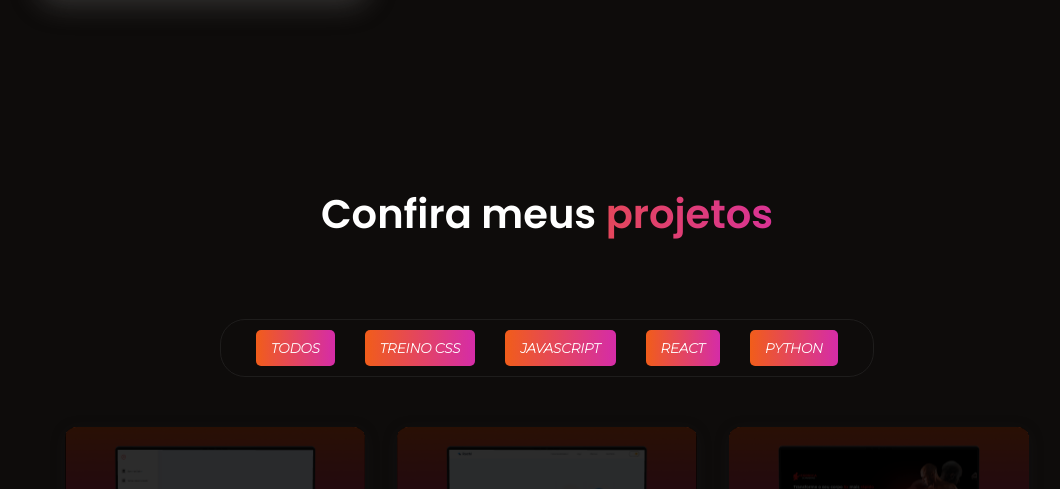
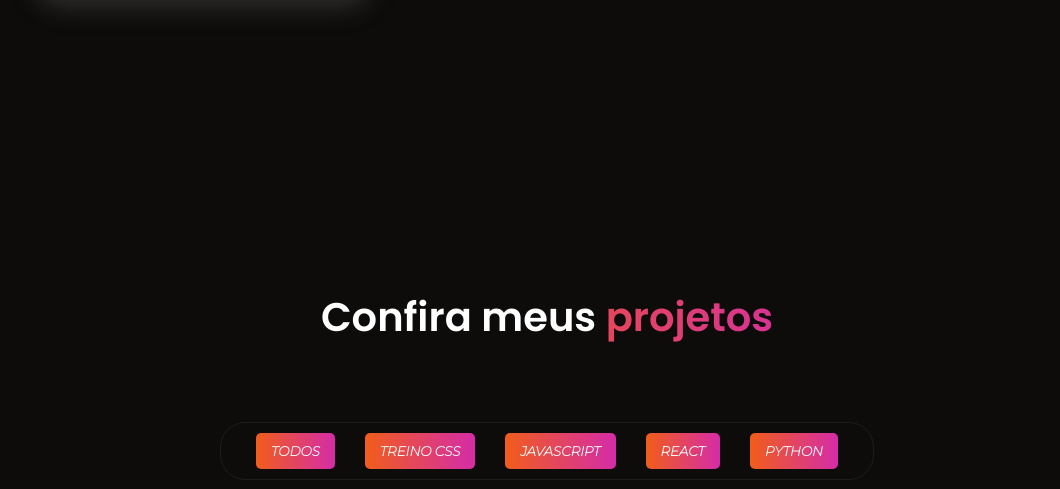
Before and after one commit to Kauasampaio96/Front-end-portf-lio, a plain HTML site: page index.html in a window 1280 px wide. Shown: the part 1413-1902 px from the top of the page, without its empty margins (93-1153 px from the left). Drawn offline with nearby package versions, Linux system fonts and the light colour scheme.

Commit message:
fix: bug sc2

```diff
--- a/sass/style.sass
+++ b/sass/style.sass
@@ -431,14 +431,12 @@ header
 
 .sc2-projects
   @include  u.section-format
-
-  @include u.responsive
-    height: 100%
+  height: 100%
+  padding: 100px 0
 
   .sc2-title
     width: 80%
     text-align: center
-    padding-top: 100px
     margin-bottom: 75px
     font-size: 2.5rem
     color: white
```
Also changed, not shown: css/style.css, 1 other file.
